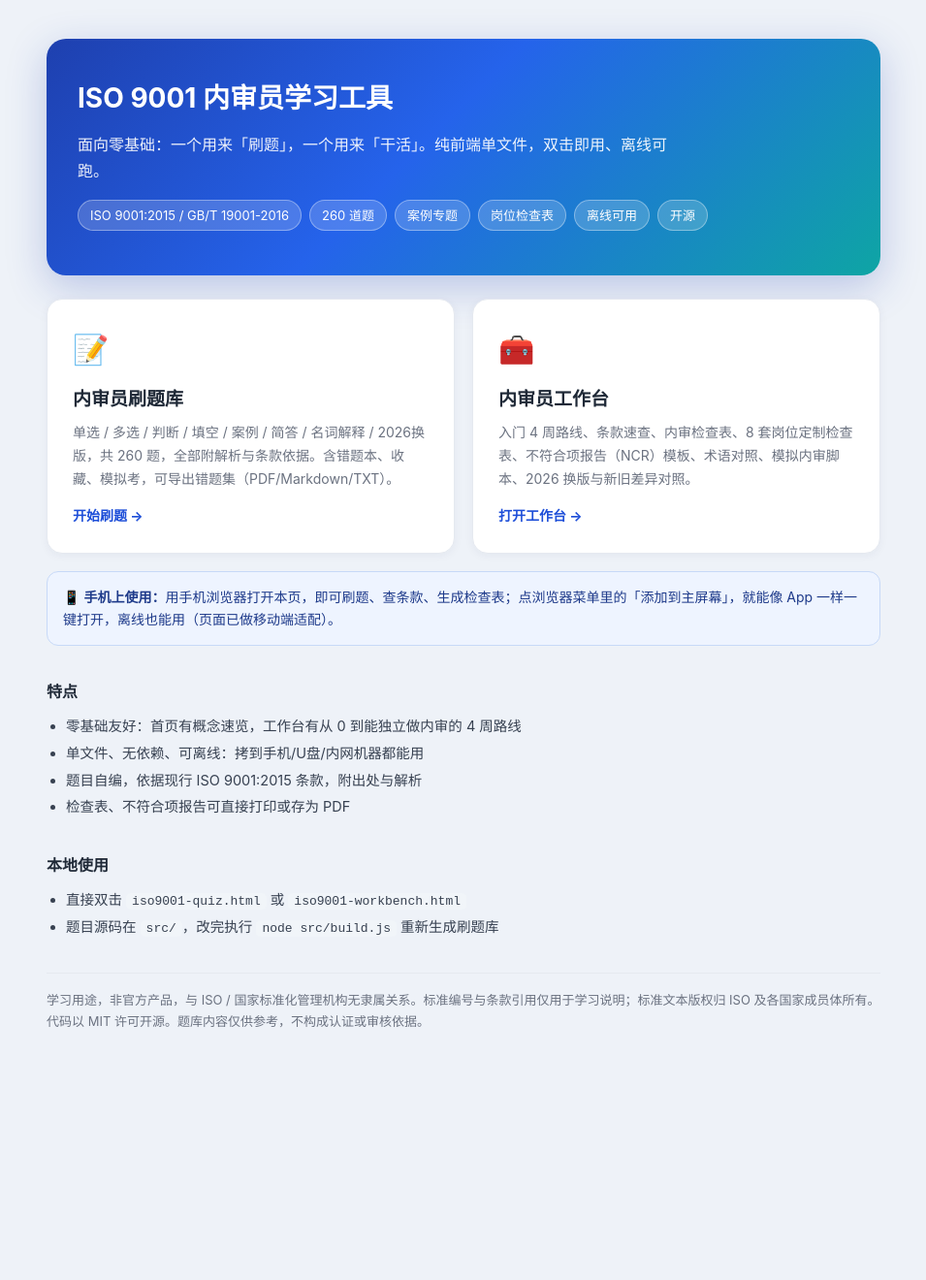
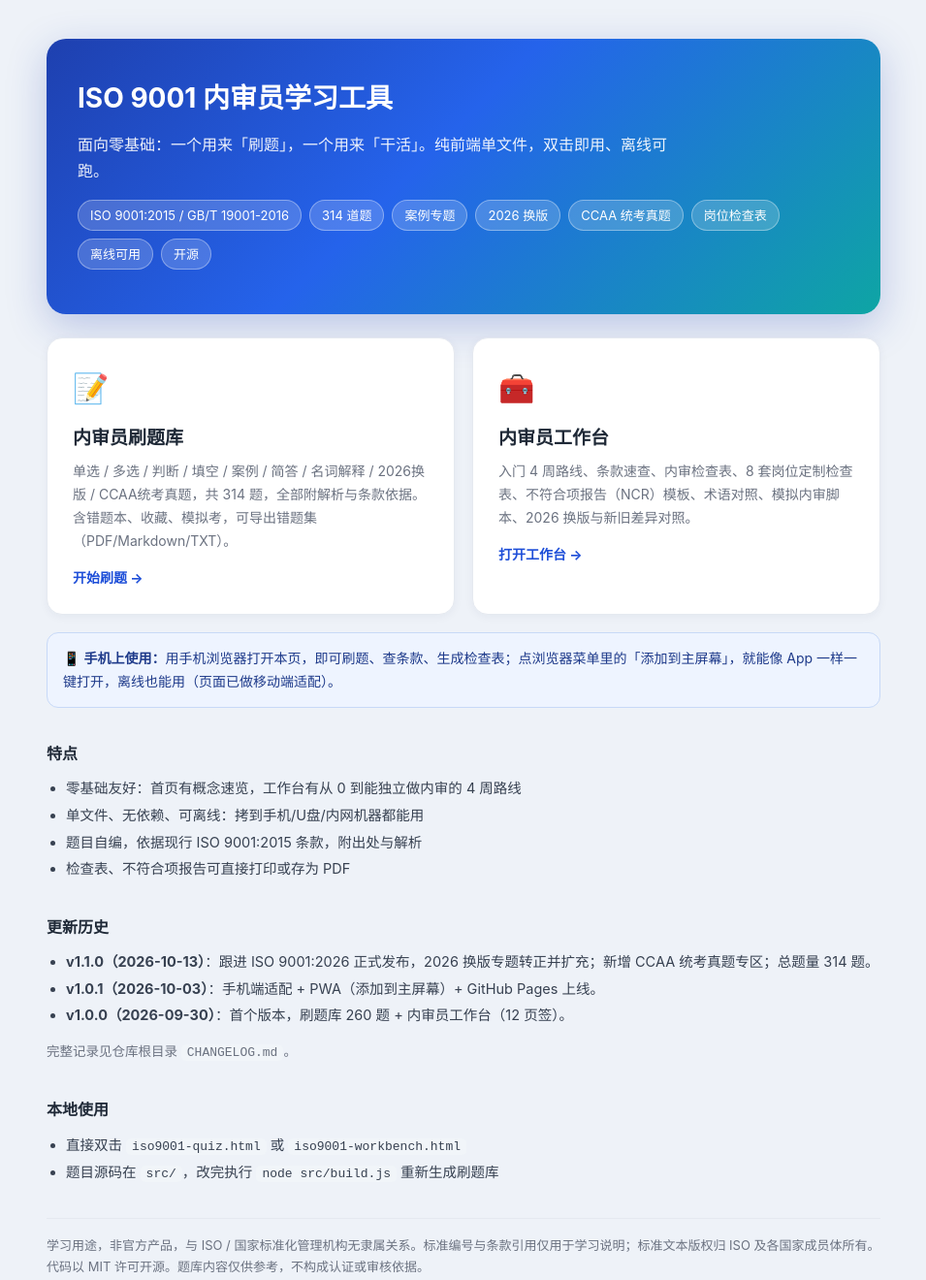
Before and after one commit to nanye1686/iso9001-study, a plain HTML site: page index.html in a window 1280 px wide. Shown: the whole page at 97% size, without its empty margins (162-1117 px from the left). Before the commit the page ends 1124 px from the top, so only its background shows below. Drawn offline with Linux system fonts and the light colour scheme.

Commit message:
docs: 新增更新历史 CHANGELOG（v1.1.0）+ 落地页同步题量与版本
- 新增 CHANGELOG.md（v1.0.0 / v1.0.1 / v1.1.0 版本迭代记录）

- README 加 CHANGELOG 徽章与「更新历史」入口

- 落地页 index.html：题量 260→314，补 2026换版/CCAA真题标签与更新历史区块

```diff
--- a/index.html
+++ b/index.html
@@ -52,14 +52,14 @@
   <div class="hero">
     <h1>ISO 9001 内审员学习工具</h1>
     <p>面向零基础：一个用来「刷题」，一个用来「干活」。纯前端单文件，双击即用、离线可跑。</p>
-    <div class="tags"><span class="tag">ISO 9001:2015 / GB/T 19001-2016</span><span class="tag">260 道题</span><span class="tag">案例专题</span><span class="tag">岗位检查表</span><span class="tag">离线可用</span><span class="tag">开源</span></div>
+    <div class="tags"><span class="tag">ISO 9001:2015 / GB/T 19001-2016</span><span class="tag">314 道题</span><span class="tag">案例专题</span><span class="tag">2026 换版</span><span class="tag">CCAA 统考真题</span><span class="tag">岗位检查表</span><span class="tag">离线可用</span><span class="tag">开源</span></div>
   </div>
 
   <div class="cards">
     <a class="card" href="iso9001-quiz.html">
       <div class="ico">📝</div>
       <h2>内审员刷题库</h2>
-      <p>单选 / 多选 / 判断 / 填空 / 案例 / 简答 / 名词解释 / 2026换版，共 260 题，全部附解析与条款依据。含错题本、收藏、模拟考，可导出错题集（PDF/Markdown/TXT）。</p>
+      <p>单选 / 多选 / 判断 / 填空 / 案例 / 简答 / 名词解释 / 2026换版 / CCAA统考真题，共 314 题，全部附解析与条款依据。含错题本、收藏、模拟考，可导出错题集（PDF/Markdown/TXT）。</p>
       <div class="go">开始刷题 →</div>
     </a>
     <a class="card" href="iso9001-workbench.html">
@@ -85,6 +85,16 @@
   </div>
 
   <div class="sec">
+    <h3>更新历史</h3>
+    <ul>
+      <li><b>v1.1.0（2026-10-13）</b>：跟进 ISO 9001:2026 正式发布，2026 换版专题转正并扩充；新增 CCAA 统考真题专区；总题量 314 题。</li>
+      <li><b>v1.0.1（2026-10-03）</b>：手机端适配 + PWA（添加到主屏幕）+ GitHub Pages 上线。</li>
+      <li><b>v1.0.0（2026-09-30）</b>：首个版本，刷题库 260 题 + 内审员工作台（12 页签）。</li>
+    </ul>
+    <p style="color:var(--muted);font-size:13.5px">完整记录见仓库根目录 <code>CHANGELOG.md</code>。</p>
+  </div>
+
+  <div class="sec">
     <h3>本地使用</h3>
     <ul>
       <li>直接双击 <code>iso9001-quiz.html</code> 或 <code>iso9001-workbench.html</code></li>
```
Also changed, not shown: 2 other files.
